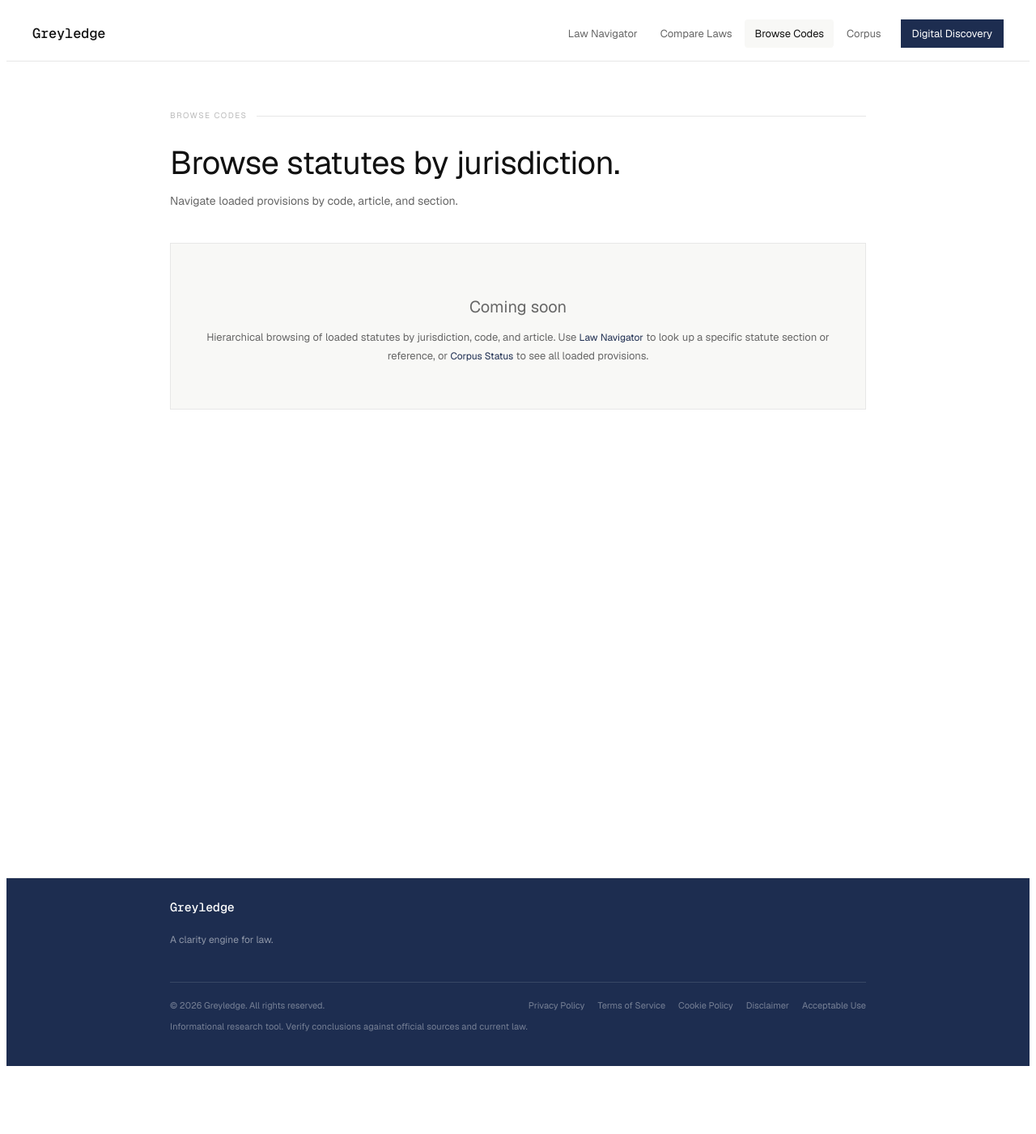
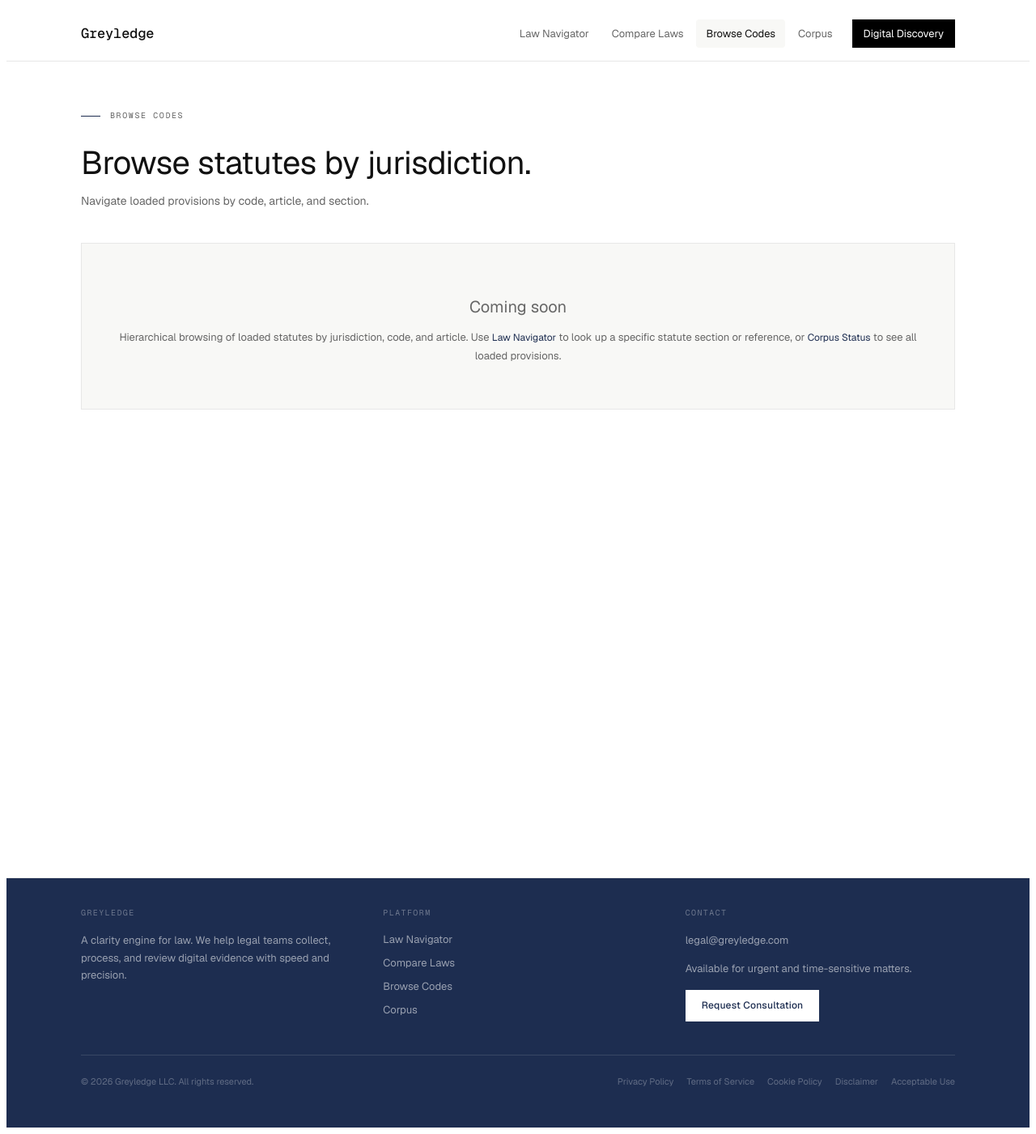
Before and after one commit to laurenproctor/statute-chain-scaffold, a Next.js app in the folder apps/web/: page /browse in a window 1280 px wide. Shown: the whole page at 81% size. Before the commit the page ends 1325 px from the top, so only its background shows below. Built offline with nearby package versions, Linux system fonts and the light colour scheme.

Commit message:
Refine site styles

```diff
--- a/apps/web/app/digital-discovery/digital-discovery.css
+++ b/apps/web/app/digital-discovery/digital-discovery.css
@@ -478,7 +478,7 @@
 
 /* ── Landing Footer ───────────────────────────────────────── */
 .dd-footer {
-  background: var(--ink);
+  background: var(--navy);
   padding: 48px 40px;
 }
 .dd-footer-inner {
--- a/apps/web/app/globals.css
+++ b/apps/web/app/globals.css
@@ -334,15 +334,20 @@
 
   /* ── Nav ─────────────────────────────────────────────────────── */
   .site-nav {
-    display: flex;
-    align-items: center;
-    justify-content: space-between;
-    padding: 16px 32px;
+    padding: 0 40px;
     border-bottom: 1px solid var(--border);
     background: var(--paper);
     position: sticky;
     top: 0;
     z-index: 50;
+  }
+  .nav-inner {
+    max-width: 1080px;
+    margin: 0 auto;
+    display: flex;
+    align-items: center;
+    justify-content: space-between;
+    padding: 16px 0;
   }
   .nav-brand-block { display: flex; flex-direction: column; gap: 2px; }
   .nav-brand {
@@ -365,11 +370,11 @@
   .nav-link-active { color: var(--ink); background: var(--surface); }
   .nav-cta {
     font-size: 13px;
-    color: var(--paper);
-    background: var(--navy);
+    color: #fff;
+    background: #000;
     padding: 6px 14px;
     margin-left: 8px;
-    transition: opacity 120ms;
+    transition: background 150ms;
   }
   .nav-cta:hover { opacity: 0.85; }
 
@@ -383,69 +388,70 @@
     font-size: 11px;
     color: var(--muted);
     letter-spacing: 0.01em;
-    text-align: left;
+    text-align: right;
   }
 
   /* ── Footer ──────────────────────────────────────────────────── */
   .site-footer {
-    border-top: none;
     background: var(--navy);
-    padding: 40px 32px 32px;
-    margin-top: auto;
+    padding: 48px 40px;
   }
-  .footer-inner {
-    max-width: 860px;
+  .footer-cols {
+    max-width: 1080px;
     margin: 0 auto;
+    display: grid;
+    grid-template-columns: 1fr 1fr 1fr;
+    gap: 40px;
+    padding-bottom: 36px;
+    border-bottom: 1px solid rgba(255,255,255,0.12);
+  }
+  .footer-col-label {
+    font-family: var(--font-geist-mono), monospace;
+    font-size: 10px;
+    letter-spacing: 0.14em;
+    text-transform: uppercase;
+    color: rgba(255,255,255,0.35);
+    margin-bottom: 14px;
+  }
+  .footer-col-link {
+    display: block;
+    font-size: 13px;
+    color: rgba(255,255,255,0.55);
+    margin-bottom: 8px;
+    transition: color 120ms;
+  }
+  .footer-col-link:hover { color: #fff; }
+  .footer-col-text { font-size: 13px; color: rgba(255,255,255,0.55); line-height: 1.65; }
+  .footer-cta-btn {
+    display: inline-flex;
+    background: #fff;
+    color: var(--navy);
+    font-size: 12px;
+    padding: 10px 20px;
+    letter-spacing: 0.02em;
+    font-weight: 500;
+    transition: opacity 120ms;
+  }
+  .footer-cta-btn:hover { opacity: 0.9; color: var(--navy); }
+  .footer-bottom {
+    max-width: 1080px;
+    margin: 24px auto 0;
     display: flex;
     justify-content: space-between;
-    align-items: flex-start;
-    gap: 32px;
-    padding-bottom: 28px;
-    border-bottom: 1px solid rgba(255,255,255,0.12);
-  }
-  .footer-brand { display: flex; flex-direction: column; gap: 6px; }
-  .footer-wordmark {
-    font-family: var(--font-geist-mono), monospace;
-    font-size: 15px;
-    font-weight: 500;
-    color: #fff;
-    letter-spacing: -0.01em;
-  }
-  .footer-tagline { font-size: 12px; color: rgba(255,255,255,0.5); }
-  .footer-nav {
-    display: flex;
-    gap: 4px;
-    flex-wrap: wrap;
-    justify-content: flex-end;
-  }
-  .footer-nav-link {
-    font-size: 12px;
-    color: rgba(255,255,255,0.55);
-    padding: 4px 10px;
-    border-radius: 4px;
-    transition: color 120ms, background 120ms;
-  }
-  .footer-nav-link:hover { color: #fff; background: rgba(255,255,255,0.08); }
-  .footer-copy {
-    max-width: 860px;
-    margin: 20px auto 0;
-    font-size: 11px;
-    color: rgba(255,255,255,0.4);
-    display: flex;
-    gap: 16px;
     align-items: center;
     flex-wrap: wrap;
-    justify-content: space-between;
+    gap: 12px;
   }
-  .footer-legal-links {
-    display: flex;
-    gap: 16px;
-    flex-wrap: wrap;
-    justify-content: flex-end;
+  .footer-copy-text { font-size: 11px; color: rgba(255,255,255,0.3); }
+  .footer-legal-links { display: flex; gap: 16px; flex-wrap: wrap; }
+  .footer-legal-link { font-size: 11px; color: rgba(255,255,255,0.3); transition: color 120ms; }
+  .footer-legal-link:hover { color: rgba(255,255,255,0.7); }
+  .site-notice p { color: rgba(255,255,255,0.35); text-align: right; }
+  @media (max-width: 768px) {
+    .site-footer { padding: 40px 24px; }
+    .footer-cols { grid-template-columns: 1fr; gap: 32px; }
+    .footer-bottom { flex-direction: column; align-items: flex-start; }
   }
-  .footer-copy a { color: rgba(255,255,255,0.4); }
-  .footer-copy a:hover { color: rgba(255,255,255,0.8); }
-  .site-notice p { color: rgba(255,255,255,0.4); }
 
   /* ── Prose (privacy policy, long-form pages) ─────────────────── */
   .prose { max-width: 640px; }
@@ -473,9 +479,9 @@
   /* ── Page Shell ──────────────────────────────────────────────── */
   .page {
     min-height: 100vh;
-    max-width: 860px;
+    max-width: 1080px;
     margin: 0 auto;
-    padding: 48px 32px 80px;
+    padding: 48px 40px 80px;
   }
   @media (max-width: 640px) { .page { padding: 32px 16px 60px; } }
 
@@ -484,21 +490,24 @@
   .tagline { color: var(--muted); font-size: 14px; line-height: 1.6; }
 
   .page-eyebrow {
+    font-family: var(--font-geist-mono), monospace;
     font-size: 10px;
     font-weight: 400;
-    letter-spacing: 0.14em;
+    letter-spacing: 0.16em;
     text-transform: uppercase;
-    color: #BBBBBB;
-    margin-bottom: 12px;
+    color: var(--muted);
+    margin-bottom: 20px;
     display: flex;
     align-items: center;
     gap: 12px;
   }
-  .page-eyebrow::after {
+  .page-eyebrow::before {
     content: '';
-    flex: 1;
+    width: 24px;
     height: 1px;
-    background: var(--border);
+    background: var(--navy);
+    display: block;
+    flex-shrink: 0;
   }
 
   .section { margin-top: 40px; }
@@ -532,6 +541,9 @@
 
   /* ── Search / Citation Input ─────────────────────────────────── */
   .search-form { display: flex; flex-direction: column; gap: 12px; }
+  .search-row { display: flex; gap: 0; max-width: 50%; }
+  .search-row .citation-input { flex: 1; }
+  .search-row .submit-btn { flex-shrink: 0; }
   .citation-input {
     width: 100%;
     border: 1px solid var(--border);
@@ -874,7 +886,7 @@
 
   /* ── Compare Page ────────────────────────────────────────────── */
   .compare-page {
-    max-width: 1280px;
+    max-width: 1080px;
   }
 
   .compare-form { display: flex; flex-direction: column; gap: 8px; }
--- a/apps/web/app/law-navigator/page.tsx
+++ b/apps/web/app/law-navigator/page.tsx
@@ -573,6 +573,7 @@ export default function LawNavigatorPage() {
       </header>
 
       <form className="search-form" onSubmit={handleSubmit}>
+        <div className="search-row">
           <input
             className="citation-input"
             type="text"
@@ -582,6 +583,14 @@ export default function LawNavigatorPage() {
             autoFocus
             spellCheck={false}
           />
+          <button
+            className="submit-btn"
+            type="submit"
+            disabled={loading || !input.trim()}
+          >
+            {loading ? 'resolving…' : 'Resolve →'}
+          </button>
+        </div>
         <div className="example-pills">
           {['21 U.S.C. § 802', 'NY Penal Law 220.16', '21 U.S.C. § 812'].map((ex) => (
             <button
@@ -593,15 +602,6 @@ export default function LawNavigatorPage() {
               {ex}
             </button>
           ))}
-        </div>
-        <div className="form-controls">
-          <button
-            className="submit-btn"
-            type="submit"
-            disabled={loading || !input.trim()}
-          >
-            {loading ? 'resolving…' : 'Resolve →'}
-          </button>
         </div>
       </form>
 
--- a/apps/web/components/ui/Footer.tsx
+++ b/apps/web/components/ui/Footer.tsx
@@ -3,24 +3,45 @@ import Link from 'next/link'
 export function Footer() {
   return (
     <footer className="site-footer">
-      <div className="footer-inner">
-        <div className="footer-brand">
-          <Link href="/" className="footer-wordmark">Greyledge</Link>
-          <p className="footer-tagline">A clarity engine for law.</p>
+      <div className="footer-cols">
+        <div>
+          <p className="footer-col-label">Greyledge</p>
+          <p className="footer-col-text">
+            A clarity engine for law. We help legal teams collect, process, and review digital
+            evidence with speed and precision.
+          </p>
+        </div>
+        <div>
+          <p className="footer-col-label">Platform</p>
+          <Link href="/law-navigator" className="footer-col-link">Law Navigator</Link>
+          <Link href="/compare"       className="footer-col-link">Compare Laws</Link>
+          <Link href="/browse"        className="footer-col-link">Browse Codes</Link>
+          <Link href="/corpus"        className="footer-col-link">Corpus</Link>
+        </div>
+        <div>
+          <p className="footer-col-label">Contact</p>
+          <p className="footer-col-text" style={{ marginBottom: 12 }}>
+            legal@greyledge.com
+          </p>
+          <p className="footer-col-text" style={{ marginBottom: 16 }}>
+            Available for urgent and time-sensitive matters.
+          </p>
+          <Link href="mailto:legal@greyledge.com" className="footer-cta-btn">
+            Request Consultation
+          </Link>
         </div>
       </div>
-      <div className="footer-copy">
-        <span>&copy; {new Date().getFullYear()} Greyledge. All rights reserved.</span>
+      <div className="footer-bottom">
+        <span className="footer-copy-text">
+          &copy; {new Date().getFullYear()} Greyledge LLC. All rights reserved.
+        </span>
         <div className="footer-legal-links">
-          <Link href="/privacy">Privacy Policy</Link>
-          <Link href="/terms">Terms of Service</Link>
-          <Link href="/cookies">Cookie Policy</Link>
-          <Link href="/disclaimer">Disclaimer</Link>
-          <Link href="/acceptable-use">Acceptable Use</Link>
+          <Link href="/privacy"        className="footer-legal-link">Privacy Policy</Link>
+          <Link href="/terms"          className="footer-legal-link">Terms of Service</Link>
+          <Link href="/cookies"        className="footer-legal-link">Cookie Policy</Link>
+          <Link href="/disclaimer"     className="footer-legal-link">Disclaimer</Link>
+          <Link href="/acceptable-use" className="footer-legal-link">Acceptable Use</Link>
         </div>
-      </div>
-      <div className="site-notice">
-        <p>Informational research tool. Verify conclusions against official sources and current law.</p>
       </div>
     </footer>
   )
--- a/apps/web/components/ui/Nav.tsx
+++ b/apps/web/components/ui/Nav.tsx
@@ -19,6 +19,7 @@ export function Nav() {
 
   return (
     <nav className="site-nav">
+      <div className="nav-inner">
         <Link href="/" className="nav-brand">Greyledge</Link>
         <div className="nav-links">
           {LINKS.map(({ href, label }) => (
@@ -32,6 +33,7 @@ export function Nav() {
           ))}
           <Link href="/digital-discovery" className="nav-cta">Digital Discovery</Link>
         </div>
+      </div>
     </nav>
   )
 }
```
Also changed, not shown: apps/web/app/digital-discovery/page.tsx (+6 -9 lines). Lines whose indentation alone changed are shown as unchanged.
